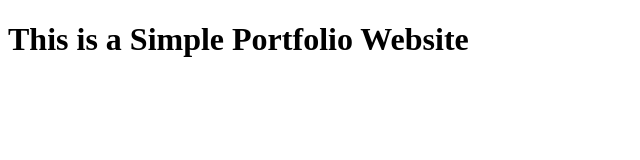
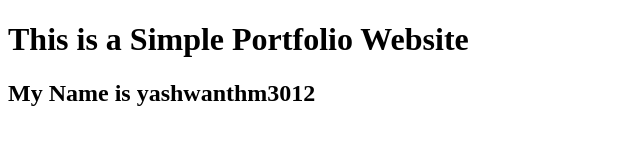
Before and after one commit to yashwanthm3012/yashwanthm3012.github.io, a plain HTML site: page index.html in a window 1280 px wide. Shown: the whole page, without its empty margins (0-640 px from the left). Drawn offline with Linux system fonts and the light colour scheme.

Commit message:
second commit

```diff
--- a/index.html
+++ b/index.html
@@ -6,5 +6,6 @@
 
   <body>
     <h1>This is a Simple Portfolio Website </h1>
+    <h2>My Name is yashwanthm3012</h2>
   </body>
 </html>
```
